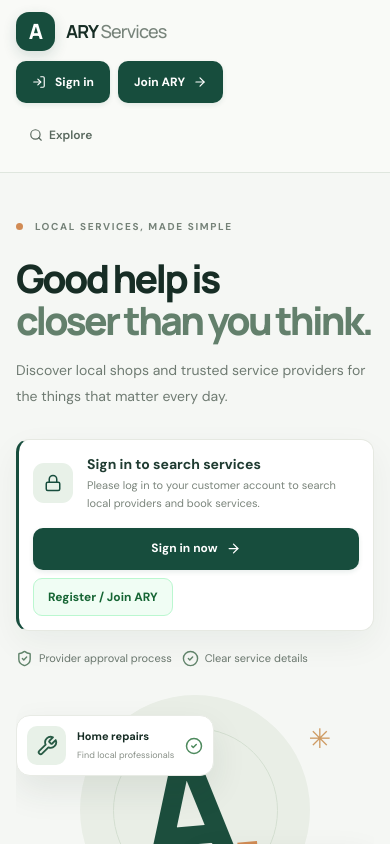
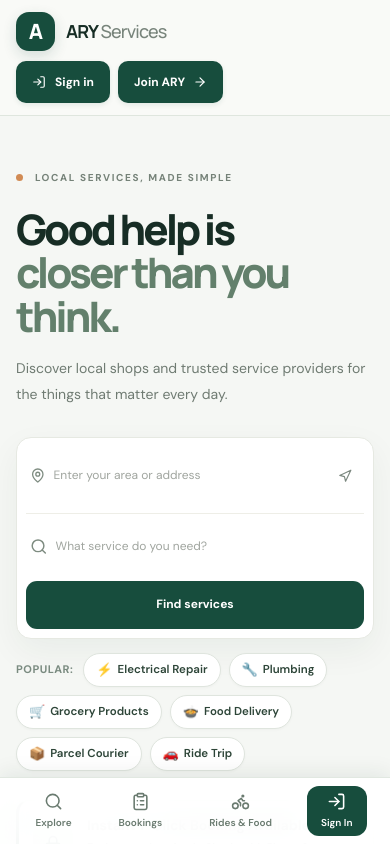
Before and after one commit to adksoftwares/ARY-Services, a React (Vite) app: page / in a window 390 px wide. Shown: the top 844 px of the page. Built offline with nearby package versions, Linux system fonts and the light colour scheme; no server answers.

Commit message:
Elevate UI/UX with mobile bottom navigation bar, hero quick category discovery chips, modern card styling, and tactile micro-interactions

```diff
--- a/src/apps/customer/CustomerApp.jsx
+++ b/src/apps/customer/CustomerApp.jsx
@@ -1,6 +1,6 @@
 import React, { useCallback, useEffect, useMemo, useState } from 'react';
 import { BrowserRouter, Link, Navigate, Route, Routes, useNavigate } from 'react-router-dom';
-import { Search, ClipboardList, LogIn, LogOut, UserRound, ArrowRight, ShoppingBasket, Zap, Wrench, Sparkles, Package } from 'lucide-react';
+import { Search, ClipboardList, LogIn, LogOut, UserRound, ArrowRight, ShoppingBasket, Zap, Wrench, Sparkles, Package, Bike } from 'lucide-react';
 import { AuthProvider, useAuth } from '../../context/AuthContext';
 import { API_BASE } from '../../config';
 import { subscribeToAppEvents } from '../../utils/events';
@@ -44,6 +44,78 @@ function CustomerHeader() {
       <button className="register-nav-btn" onClick={() => openAuthModal('register')}>Join ARY <ArrowRight size={14}/></button>
     </div>}
   </header>;
+}
+
+function CustomerMobileBottomNav({ bookingsCount = 0 }) {
+  const { currentUser, openAuthModal } = useAuth();
+  const navigate = useNavigate();
+
+  function scrollToSection(id) {
+    navigate('/');
+    setTimeout(() => {
+      const el = document.getElementById(id);
+      if (el) el.scrollIntoView({ behavior: 'smooth' });
+    }, 100);
+  }
+
+  return (
+    <nav className="mobile-bottom-nav" aria-label="Mobile Bottom Navigation">
+      <Link to="/" className="mob-nav-item">
+        <Search size={19} />
+        <span>Explore</span>
+      </Link>
+
+      <Link
+        to="/bookings"
+        className="mob-nav-item"
+        onClick={(e) => {
+          if (!currentUser) {
+            e.preventDefault();
+            openAuthModal('login');
+          }
+        }}
+      >
+        <div style={{ position: 'relative', display: 'flex', alignItems: 'center', justifyContent: 'center' }}>
+          <ClipboardList size={19} />
+          {bookingsCount > 0 && <span className="mob-nav-badge">{bookingsCount}</span>}
+        </div>
+        <span>Bookings</span>
+      </Link>
+
+      <button
+        type="button"
+        className="mob-nav-item"
+        onClick={() => scrollToSection('mobility-services')}
+      >
+        <Bike size={19} />
+        <span>Rides & Food</span>
+      </button>
+
+      {currentUser ? (
+        <button
+          type="button"
+          className="mob-nav-item"
+          onClick={() => {
+            const profileEl = document.querySelector('.user-profile');
+            if (profileEl) profileEl.scrollIntoView({ behavior: 'smooth' });
+            else navigate('/');
+          }}
+        >
+          <UserRound size={19} />
+          <span>{currentUser.fullName ? currentUser.fullName.split(' ')[0] : 'Profile'}</span>
+        </button>
+      ) : (
+        <button
+          type="button"
+          className="mob-nav-item highlight"
+          onClick={() => openAuthModal('login')}
+        >
+          <LogIn size={19} />
+          <span>Sign In</span>
+        </button>
+      )}
+    </nav>
+  );
 }
 
 function CustomerWorkspace() {
@@ -204,7 +276,7 @@ function CustomerWorkspace() {
     } catch (error) { setNotice(error.message); }
   }
 
-  return <div className="app-shell">
+  return <div className="app-shell customer-app-shell">
     <CustomerHeader/>
     <Routes>
       <Route path="/" element={<main>
@@ -234,6 +306,7 @@ function CustomerWorkspace() {
       onBookingSuccess={(_booking, provider) => { setBookingOpen(false); setNotice(`Booking request sent to ${provider.fullName}.`); navigate('/bookings'); fetchBookings(); }}/>
     {notice && <div className="toast" role="status">{notice}<button onClick={() => setNotice('')} aria-label="Dismiss">×</button></div>}
     <Footer/>
+    <CustomerMobileBottomNav bookingsCount={bookings.filter(b => !['completed', 'cancelled'].includes(b.status)).length}/>
   </div>;
 }
 
--- a/src/components/customer/HeroSection.jsx
+++ b/src/components/customer/HeroSection.jsx
@@ -54,7 +54,6 @@ export default function HeroSection({
         </h1>
         <p>Discover local shops and trusted service providers for the things that matter every day.</p>
 
-        {isCustomerLoggedIn ? (
         <div className="search-panel">
           <label className="search-field">
             <MapPin size={19} />
@@ -91,18 +90,52 @@ export default function HeroSection({
             Find services
           </button>
         </div>
-        ) : (
+
+        {/* Quick Discovery Chips */}
+        <div className="hero-quick-chips">
+          <span className="quick-chips-label">Popular:</span>
+          {[
+            { label: 'Electrical Repair', icon: '⚡', query: 'electrical' },
+            { label: 'Plumbing', icon: '🔧', query: 'plumbing' },
+            { label: 'Grocery Products', icon: '🛒', query: 'grocery' },
+            { label: 'Food Delivery', icon: '🍲', query: 'food' },
+            { label: 'Parcel Courier', icon: '📦', query: 'parcel' },
+            { label: 'Ride Trip', icon: '🚗', query: 'ride' }
+          ].map(chip => (
+            <button
+              key={chip.label}
+              type="button"
+              className={`quick-chip-btn ${query.toLowerCase().includes(chip.query) ? 'active' : ''}`}
+              onClick={() => {
+                setQuery(chip.label);
+                if (chip.query === 'parcel' || chip.query === 'ride' || chip.query === 'food') {
+                  const mobEl = document.getElementById('mobility-services') || document.getElementById('mobility-section');
+                  if (mobEl) mobEl.scrollIntoView({ behavior: 'smooth' });
+                } else {
+                  const srvEl = document.querySelector('.services-section');
+                  if (srvEl) srvEl.scrollIntoView({ behavior: 'smooth' });
+                }
+                if (onSearch) onSearch();
+              }}
+            >
+              <span className="chip-icon">{chip.icon}</span>
+              <span>{chip.label}</span>
+            </button>
+          ))}
+        </div>
+
+        {!isCustomerLoggedIn && (
           <div className="sign-in-prompt-card">
             <div className="sign-in-prompt-info">
               <span className="prompt-icon-badge"><Lock size={18} /></span>
               <div>
-                <b>Sign in to search services</b>
-                <small>Please log in to your customer account to search local providers and book services.</small>
+                <b>Instant 1-Click Booking Available</b>
+                <small>Explore services freely. Sign in with Phone & Password when you are ready to book or order.</small>
               </div>
             </div>
             <div style={{ display: 'flex', alignItems: 'center', gap: '8px', flexWrap: 'wrap' }}>
               <button className="prompt-sign-in-btn" onClick={() => openAuthModal('login')}>
-                Sign in now <ArrowRight size={15} />
+                Sign in <ArrowRight size={15} />
               </button>
               <button
                 type="button"
@@ -123,7 +156,7 @@ export default function HeroSection({
                   whiteSpace: 'nowrap'
                 }}
               >
-                Register / Join ARY
+                Join ARY
               </button>
             </div>
           </div>
--- a/src/styles.css
+++ b/src/styles.css
@@ -1150,7 +1150,7 @@ table{font-variant-numeric:tabular-nums}
 }
 @media(max-width:620px){
  .app-shell{padding-inline:16px}.topbar{margin-inline:-16px;padding:12px 16px;gap:10px}
- .topbar .header-nav-links{order:5;width:100%;overflow-x:auto;justify-content:flex-start;flex-wrap:nowrap}
+ .topbar .header-nav-links{display:none}
  .topbar .nav-link-btn{flex:0 0 auto}
  .user-profile{flex-wrap:wrap;justify-content:flex-end}
  .dashboard{padding:32px 0 60px}.dashboard-heading h1{font-size:36px}
@@ -1164,3 +1164,240 @@ table{font-variant-numeric:tabular-nums}
  .provider-services-manager{padding:16px!important;margin:16px auto!important}
 }
 @media(prefers-reduced-motion:reduce){*,*::before,*::after{scroll-behavior:auto!important;transition-duration:.01ms!important;animation-duration:.01ms!important;animation-iteration-count:1!important}}
+
+/* ==========================================================================
+   ENHANCED MODERN UI/UX STYLING (2026 Refinements)
+   ========================================================================== */
+
+/* 1. Quick Discovery Chips in Hero */
+.hero-quick-chips {
+  display: flex;
+  align-items: center;
+  gap: 8px;
+  flex-wrap: wrap;
+  margin-top: 14px;
+}
+.quick-chips-label {
+  font-size: 11px;
+  font-weight: 700;
+  text-transform: uppercase;
+  letter-spacing: 0.5px;
+  color: #7a8b80;
+  margin-right: 2px;
+}
+.quick-chip-btn {
+  display: inline-flex;
+  align-items: center;
+  gap: 5px;
+  background: #ffffff;
+  border: 1px solid #dfe5de;
+  border-radius: 20px;
+  padding: 6px 12px;
+  font-size: 11.5px;
+  font-weight: 600;
+  color: #2d4538;
+  cursor: pointer;
+  transition: all 0.18s cubic-bezier(0.16, 1, 0.3, 1);
+  box-shadow: 0 1px 3px rgba(0,0,0,0.03);
+}
+.quick-chip-btn:hover {
+  background: #edf5ef;
+  border-color: #174d3d;
+  color: #174d3d;
+  transform: translateY(-1.5px);
+  box-shadow: 0 3px 8px rgba(23,77,61,0.08);
+}
+.quick-chip-btn.active {
+  background: #174d3d;
+  color: #ffffff;
+  border-color: #174d3d;
+  box-shadow: 0 2px 8px rgba(23,77,61,0.22);
+}
+.quick-chip-btn .chip-icon {
+  font-size: 13px;
+}
+
+/* 2. Floating Mobile Bottom Navigation Bar */
+.mobile-bottom-nav {
+  display: none;
+  position: fixed;
+  bottom: 0;
+  left: 0;
+  right: 0;
+  z-index: 990;
+  background: rgba(255, 255, 255, 0.94);
+  backdrop-filter: blur(20px);
+  -webkit-backdrop-filter: blur(20px);
+  border-top: 1px solid rgba(220, 228, 220, 0.85);
+  box-shadow: 0 -4px 20px rgba(18, 45, 34, 0.08);
+  padding: 8px 12px calc(8px + env(safe-area-inset-bottom, 0px));
+  justify-content: space-around;
+  align-items: center;
+}
+.mob-nav-item {
+  display: flex;
+  flex-direction: column;
+  align-items: center;
+  justify-content: center;
+  gap: 4px;
+  background: transparent;
+  border: 0;
+  text-decoration: none;
+  color: #6a7b70;
+  font-size: 10px;
+  font-weight: 600;
+  padding: 6px 12px;
+  border-radius: 10px;
+  cursor: pointer;
+  transition: all 0.16s ease;
+  min-width: 58px;
+}
+.mob-nav-item:hover, .mob-nav-item.active {
+  color: #174d3d;
+}
+.mob-nav-item.active {
+  font-weight: 700;
+  background: #edf5ef;
+}
+.mob-nav-item.highlight {
+  background: #174d3d;
+  color: white;
+  border-radius: 12px;
+  padding: 6px 14px;
+}
+.mob-nav-badge {
+  position: absolute;
+  top: -4px;
+  right: -7px;
+  background: #ef4444;
+  color: white;
+  font-size: 9px;
+  font-weight: 800;
+  border-radius: 10px;
+  padding: 1px 5px;
+  min-width: 14px;
+  text-align: center;
+  box-shadow: 0 1px 4px rgba(239, 68, 68, 0.5);
+}
+
+@media (max-width: 768px) {
+  .mobile-bottom-nav {
+    display: flex;
+  }
+  .app-shell {
+    padding-bottom: 84px !important;
+  }
+}
+
+/* 3. Provider Card UI Enhancements */
+.provider-card-item {
+  position: relative;
+  overflow: hidden;
+}
+.provider-card-item::before {
+  content: '';
+  position: absolute;
+  top: 0;
+  left: 0;
+  right: 0;
+  height: 3px;
+  background: linear-gradient(90deg, #174d3d, #34d399);
+  opacity: 0;
+  transition: opacity 0.2s ease;
+}
+.provider-card-item:hover::before {
+  opacity: 1;
+}
+
+/* 4. Booking Status Stepper / Pills */
+.booking-status-tag {
+  display: inline-flex;
+  align-items: center;
+  gap: 5px;
+  padding: 5px 12px;
+  border-radius: 20px;
+  font-size: 11px;
+  font-weight: 700;
+  letter-spacing: 0.2px;
+  white-space: nowrap;
+}
+.booking-status-tag.requested {
+  background: #fef3c7;
+  color: #92400e;
+  border: 1px solid #fde68a;
+}
+.booking-status-tag.accepted {
+  background: #eff6ff;
+  color: #1e40af;
+  border: 1px solid #bfdbfe;
+}
+.booking-status-tag.in_progress {
+  background: #f5f3ff;
+  color: #6d28d9;
+  border: 1px solid #ddd6fe;
+}
+.booking-status-tag.completed {
+  background: #ecfdf5;
+  color: #065f46;
+  border: 1px solid #a7f3d0;
+}
+.booking-status-tag.cancelled {
+  background: #fef2f2;
+  color: #991b1b;
+  border: 1px solid #fecaca;
+}
+
+/* 5. Smooth Toast Slide-In Animation */
+.toast {
+  animation: toastSlideUp 0.25s cubic-bezier(0.16, 1, 0.3, 1) forwards;
+  box-shadow: 0 10px 30px -5px rgba(15, 62, 48, 0.25);
+  border: 1px solid rgba(255, 255, 255, 0.12);
+  backdrop-filter: blur(8px);
+}
+@keyframes toastSlideUp {
+  from {
+    opacity: 0;
+    transform: translate(-50%, 15px);
+  }
+  to {
+    opacity: 1;
+    transform: translate(-50%, 0);
+  }
+}
+
+/* 6. Modal Entrance Animation */
+.modal-backdrop {
+  animation: backdropFade 0.2s ease-out forwards;
+}
+.modal-card {
+  animation: modalScaleUp 0.25s cubic-bezier(0.16, 1, 0.3, 1) forwards;
+}
+@keyframes backdropFade {
+  from { opacity: 0; }
+  to { opacity: 1; }
+}
+@keyframes modalScaleUp {
+  from {
+    opacity: 0;
+    transform: scale(0.96) translateY(8px);
+  }
+  to {
+    opacity: 1;
+    transform: scale(1) translateY(0);
+  }
+}
+
+/* 7. Category Card Glow on Hover */
+.service-card {
+  transition: transform 0.2s cubic-bezier(0.16, 1, 0.3, 1), box-shadow 0.2s ease, border-color 0.2s ease !important;
+}
+.service-card:hover {
+  transform: translateY(-3px) !important;
+  box-shadow: 0 10px 24px -4px rgba(23, 77, 61, 0.08) !important;
+  border-color: #8fc2a9 !important;
+}
+.service-card.active-category-card {
+  border-color: #174d3d !important;
+  background: #f4faf6 !important;
+  box-shadow: 0 6px 20px -2px rgba(23, 77, 61, 0.12) !important;
+}
```
Lines whose indentation alone changed are shown as unchanged.
